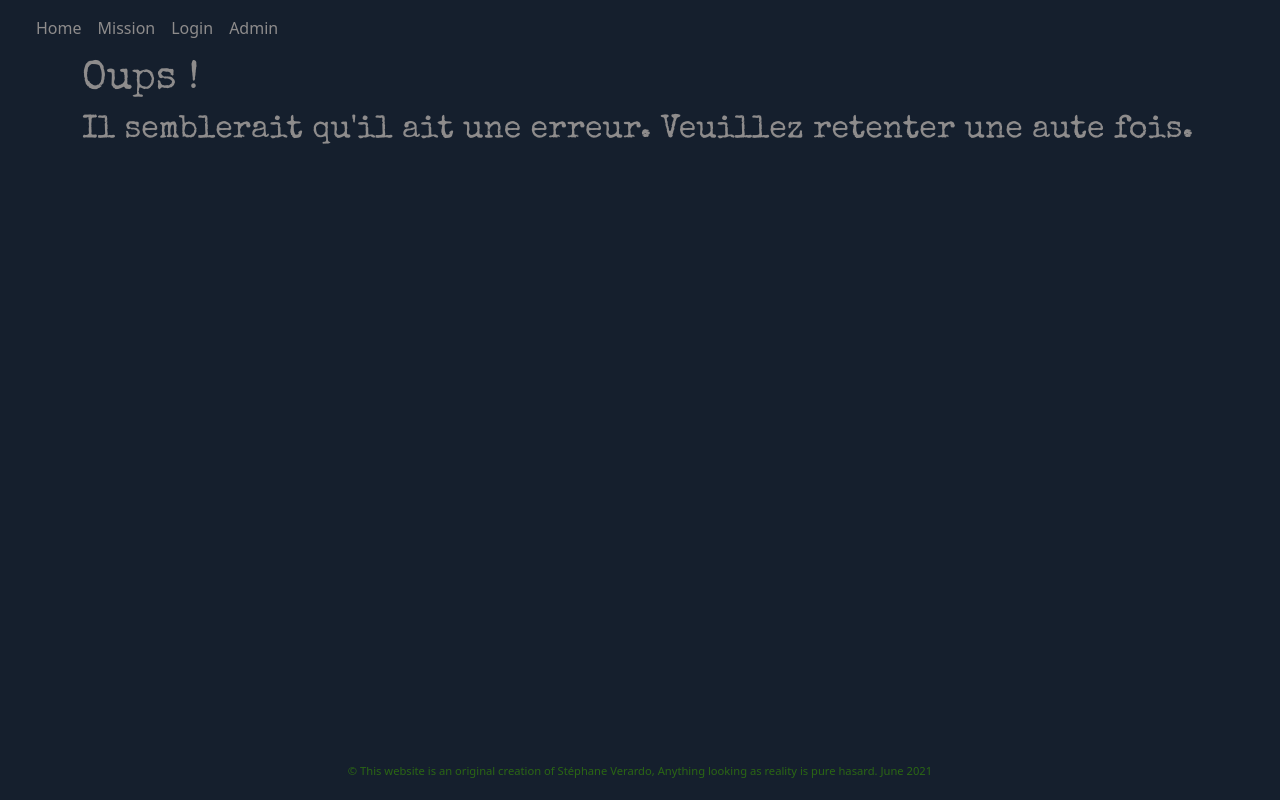
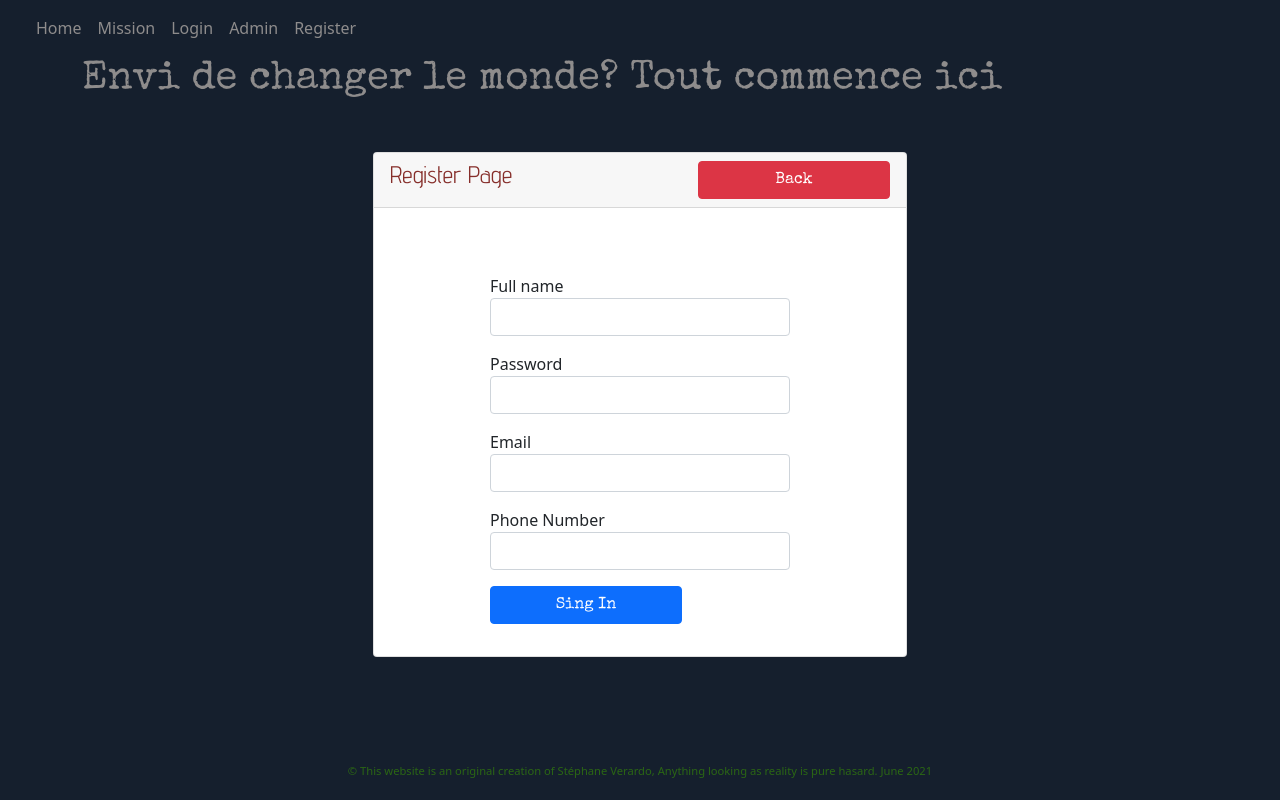
Before and after one commit to steph29/SpyField, a PHP site: page /register?REQUEST_URI=1 in a window 1280 px wide. Run offline with PHP 8.4, Linux system fonts and the light colour scheme; some libraries are stand-ins or nearby versions.

Commit message:
Register page and firebase connexion done

```diff
--- a/admin/admin.php
+++ b/admin/admin.php
@@ -26,6 +26,8 @@ $pageDesc = "Ajouter, supprimer, modiifer, faites plaisir! C'est ici!"; ?>
                               <th>S1.no</th>
                               <th>name</th>
                               <th>password</th>
+                              <th>Edit</th>
+                              <th>Delete</th>
                           </tr>
                       </thead>
                       <tbody>
@@ -50,9 +52,7 @@ $pageDesc = "Ajouter, supprimer, modiifer, faites plaisir! C'est ici!"; ?>
                                             <form action="<?= $router->generate('delete')?>" method="post">
                                                 <button type="submit" name="delete" value="<?= $key?>" class="btn btn-danger btn-sm">Delete</button>
                                             </form>
-
                                         </td>
-
                                     </tr>
                                 <?php
                             }
--- /dev/null
+++ b/admin/register.php
@@ -0,0 +1,55 @@
+<?php
+session_start();
+$pageTitle = "Reigster page";
+$pageDesc = "Inscrivez vous! Pour chnager le monde, creer des missions, espionner votre voisin ... "; ?>
+<h1>Envi de changer le monde? Tout commence ici </h1>
+
+<div class="container my-5">
+<div class="row justify-content-center">
+<div class="col-md-6">
+    <?php
+                if(isset($_SESSION['status']) && $_SESSION['status'] != ""){
+                echo "<h5 class= 'alert alert-success'>".$_SESSION['status']." </h5>";
+                unset($_SESSION['status']);
+              }
+
+?>
+<div class="card">
+<div class="card-header">
+<h4>Register Page
+    <a href="<?= $router->generate('home')?>" class="btn btn-danger float-end">Back</a>
+
+</h4>
+</div>
+
+
+<div class="card-body">
+<form action="signin" method="POST">
+<div class="form-group mb-3">
+<label for="">Full name</label>
+<input type="text" name="fullname" class="form-control">
+</div>
+
+<div class="form-group mb-3">
+<label for="">Password</label>
+<input type="password" name="password" class="form-control">
+</div>
+<div class="form-group mb-3">
+<label for="">Email</label>
+<input type="email" name="email" class="form-control">
+</div>
+<div class="form-group mb-3">
+<label for="">Phone Number</label>
+<input type="number" name="phone" class="form-control">
+</div>
+
+<div class="form-group mb-3">
+<button type="submit" name="register" class="btn btn-primary">Sing In</button>
+</div>
+</form>
+</div>
+</div>
+
+</div>
+</div>
+</div>
--- a/config/code.php
+++ b/config/code.php
@@ -5,7 +5,6 @@ include('dbconfig.php') ;
 if(isset($_POST['submit'])){
 
 $login = $_POST['login'];
-// password need to be hashed
 $password = $_POST['password'];
 
 $postData = [
--- a/config/dbconfig.php
+++ b/config/dbconfig.php
@@ -3,9 +3,12 @@
 require '../vendor/autoload.php';
 
 use Kreait\Firebase\Factory;
+use Kreait\Firebase\Auth;
 
 $factory = (new Factory)->withServiceAccount('/Users/stephaneverardo/SpyField/config/spyfield-b2064-firebase-adminsdk-56zwj-0cf183d972.json')
 ->withDatabaseUri('https://spyfield-b2064-default-rtdb.europe-west1.firebasedatabase.app/');
+
+
     $database = $factory->createDatabase();
-
+    $auth = $factory->createAuth();
 ?>
--- a/config/routes.php
+++ b/config/routes.php
@@ -3,11 +3,13 @@
 $router-> map('GET|POST', '/autoload', 'vendor/autoload', 'autoload' );
 $router-> map('GET|POST', '/code', 'config/code', 'code' );
 $router->map('GET|POST', '/dbconfig', 'config/dbconfig', 'dbconfig');
+$router-> map('GET|POST', '/signin', 'config/signin', 'signin' );
 
 // Router website
 $router->map('GET', '/', 'templates/home', 'home');
 $router->map('GET|POST', '/login', 'admin/login', 'login');
 $router-> map('GET|POST', '/admin', 'admin/admin', 'admin' );
+$router-> map('GET|POST', '/register', 'admin/register', 'registerPage' );
 $router-> map('GET', '/mission/[*:slug]-[i:id]', 'mission/mission');
 
 // CRUD
--- a/elements/layout.php
+++ b/elements/layout.php
@@ -33,18 +33,21 @@
     <div class="collapse navbar-collapse mx-3" id="navbarSupportedContent">
       <ul class="navbar-nav me-auto mb-2 mb-lg-0">
         <li class="nav-item">
-          <a class="nav-link" href="/">Home</a>
+          <a class="nav-link" href="<?= $router->generate('home') ?>">Home</a>
         </li>
         <li class="nav-item">
           <a class="nav-link" href="mission/Mon-voyage-79">Mission</a>
         </li>
         <li class="nav-item">
-          <a class="nav-link" href="/login">Login</a>
+          <a class="nav-link" href="<?= $router->generate('login') ?>">Login</a>
         </li>
 
         <!-- Rendre le bouton visible si la personne est connectée -->
         <li class="nav-item">
-          <a class="nav-link" href="/admin">Admin</a>
+          <a class="nav-link" href="<?= $router->generate('admin') ?>">Admin</a>
+        </li>
+        <li class="nav-item">
+          <a class="nav-link" href="<?= $router->generate('registerPage') ?>">Register</a>
         </li>
       </ul>
     </div>
--- a/public/css/style.css
+++ b/public/css/style.css
@@ -114,6 +114,13 @@ label::placeholder::placeholder {
   text-align: left;
 }
 
+td,
+th,
+tr {
+  color: #8e8c8c;
+  text-align: center;
+}
+
 /*# sourceMappingURL=login.component.css.map */
 
 /*# sourceMappingURL=style.css.map */
--- a/public/css/style.scss
+++ b/public/css/style.scss
@@ -113,7 +113,10 @@ label::placeholder {
 .col-form-label {
   text-align: left;
 }
-td {
+td,
+th,
+tr {
   color: $LightGrey;
+  text-align: center;
 }
 /*# sourceMappingURL=login.component.css.map */
```
Also changed, not shown: config/signin.php (added, +35 -0 lines), 1 other file.
